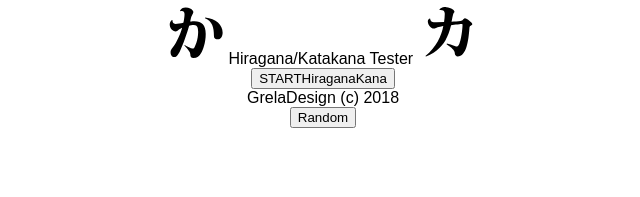
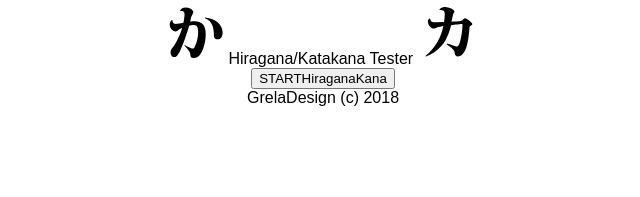
Before and after one commit to LukaszGrela/hiragana-katakana-tester-reactjs, a React (Create React App) app: page / in a window 1280 px wide. Shown: the top 197 px of the page, without its empty margins (317-957 px from the left). Built offline with nearby package versions, Linux system fonts and the light colour scheme.

Commit message:
Removed test button

```diff
--- a/src/App.js
+++ b/src/App.js
@@ -6,7 +6,6 @@ import connect from 'react-redux/lib/connect/connect';
 
 import Splash from './pages/Splash';
 import AppView from './pages/AppView';
-import { withRouter } from 'react-router-dom';
 
 class App extends Component {
   render() {
@@ -18,9 +17,6 @@ class App extends Component {
         :
         <AppView />
       }
-        <button onClick={() => {
-          this.props.history.push(`/page_${Math.random()}`);
-        }}>Random</button>
       </div>
     );
   }
@@ -31,4 +27,4 @@ const mapStateToProps = (state) => {
     hasData: state.data && state.data.length > 0
   }
 };
-export default withRouter(connect(mapStateToProps)(App));
+export default connect(mapStateToProps)(App);
```
Lines whose indentation alone changed are shown as unchanged.
